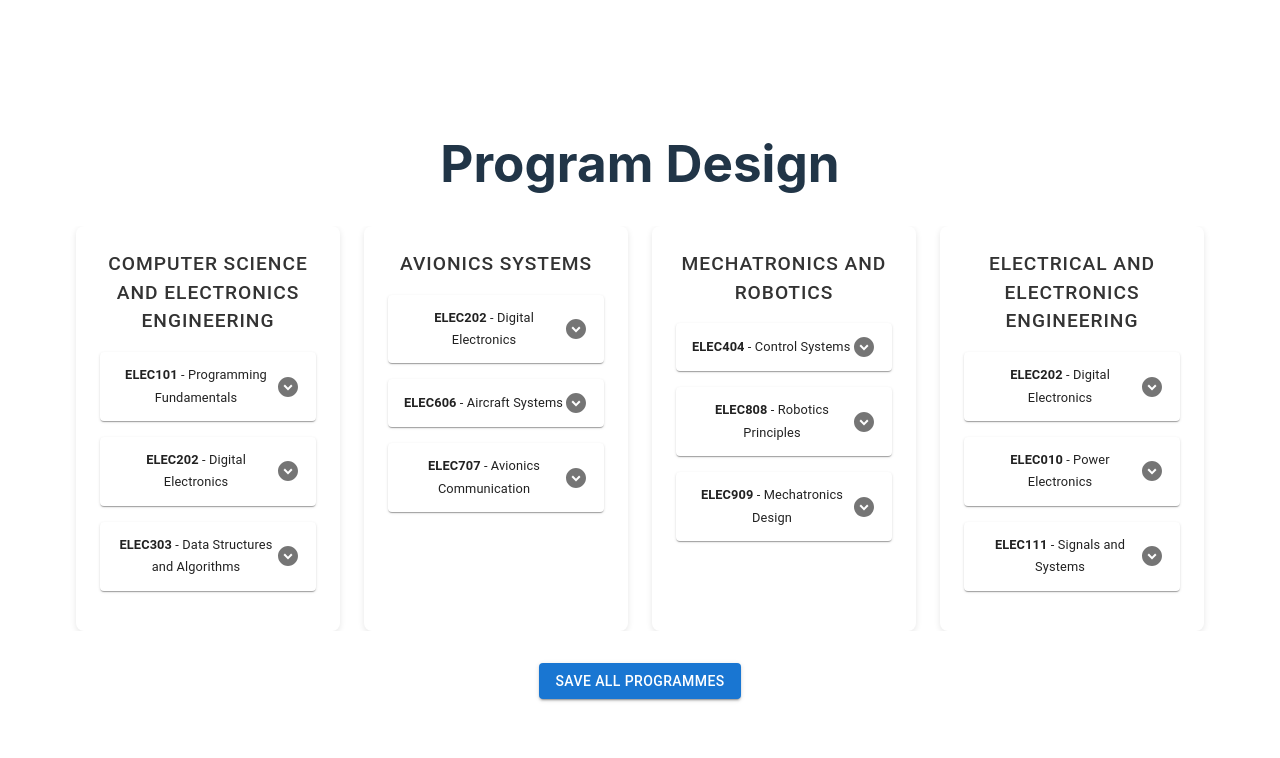
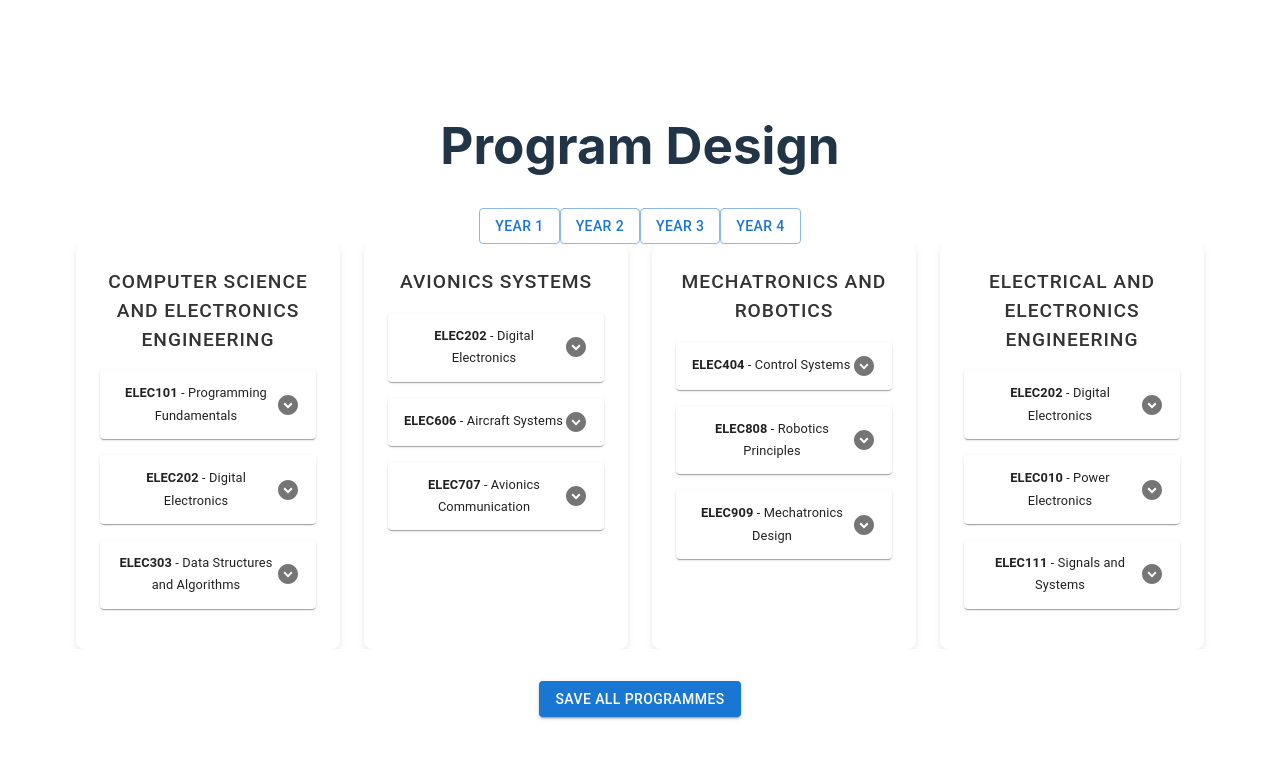
Before and after one commit to virejdasani/sweat_v2, a React (Vite) app in the folder client/: page /admin/programme-design in a window 1280 px wide. Shown: the top 758 px of the page. Built offline with nearby package versions, Linux system fonts and the light colour scheme.

Commit message:
WIP: filter by year

```diff
--- /dev/null
+++ b/client/src/components/admin/ProgrammeDesigner/ModuleFilterButtons.tsx
@@ -0,0 +1,26 @@
+import { Button as MuiButton } from '@mui/material';
+
+interface ModuleFilterButtonsProps {
+  onFilterChange: (year: number) => void;
+}
+
+function ModuleFilterButtons({ onFilterChange }: ModuleFilterButtonsProps) {
+  const years = [1, 2, 3, 4];
+
+  return (
+    <div className="module-filter-buttons">
+      {years.map((year) => (
+        <MuiButton
+          key={year}
+          variant="outlined"
+          color="primary"
+          onClick={() => onFilterChange(year)}
+        >
+          Year {year}
+        </MuiButton>
+      ))}
+    </div>
+  );
+}
+
+export default ModuleFilterButtons;
--- a/client/src/components/admin/ProgrammeDesigner/index.tsx
+++ b/client/src/components/admin/ProgrammeDesigner/index.tsx
@@ -14,18 +14,21 @@ import {
   moduleInstances,
 } from '../../../types/admin/ProgrammeDesigner';
 import {
+  handleFilterChange,
   handleOnDragEnd,
   handleSaveAllProgrammes,
 } from '../../../utils/admin/ProgrammeDesigner';
 import ModuleList from './ModuleCard';
 import './ProgrammeDesigner.css';
 import { Button as MuiButton } from '@mui/material';
+import ModuleFilterButtons from './ModuleFilterButtons';
 
 function ProgrammeDesigner() {
   const [programmeState, setProgrammeState] = useState<Programme[]>(programmes);
   const [moduleState, setModuleState] = useState<Module[]>(modules);
   const [moduleInstanceState, setModuleInstanceState] =
     useState<ModuleInstance[]>(moduleInstances);
+  const [selectedYear, setSelectedYear] = useState<number | null>(null);
 
   const getModuleById = (moduleId: string) => {
     return moduleState.find((module) => module.id === moduleId);
@@ -37,8 +40,17 @@ function ProgrammeDesigner() {
     );
   };
 
+  const filteredModuleInstances = selectedYear
+    ? moduleInstanceState.filter(
+        (instance) => getModuleById(instance.moduleId)?.year === selectedYear,
+      )
+    : moduleInstanceState;
+
   return (
     <div className="programme-designer">
+      <ModuleFilterButtons
+        onFilterChange={(year) => handleFilterChange(year, setSelectedYear)}
+      />
       <DragDropContext
         onDragEnd={(result: DropResult) =>
           handleOnDragEnd(
@@ -47,6 +59,8 @@ function ProgrammeDesigner() {
             setProgrammeState,
             moduleInstanceState,
             setModuleInstanceState,
+            selectedYear,
+            moduleState,
           )
         }
       >
@@ -57,21 +71,28 @@ function ProgrammeDesigner() {
               <Droppable droppableId={programme.id}>
                 {(provided) => (
                   <div ref={provided.innerRef} {...provided.droppableProps}>
-                    {programme.moduleInstanceIds.map(
-                      (moduleInstanceId, index) => {
+                    {programme.moduleInstanceIds
+                      .map((moduleInstanceId) => {
                         const moduleInstance =
                           getModuleInstanceById(moduleInstanceId);
                         const module = moduleInstance
                           ? getModuleById(moduleInstance.moduleId)
                           : null;
-
-                        return moduleInstance && module ? (
+                        return { moduleInstance, module };
+                      })
+                      .filter(
+                        ({ module }) =>
+                          !selectedYear || module?.year === selectedYear,
+                      )
+                      .map(({ moduleInstance, module }, index) => (
                         <Draggable
-                            key={moduleInstance.id}
-                            draggableId={moduleInstance.id}
+                          key={moduleInstance?.id}
+                          draggableId={moduleInstance?.id || ''}
                           index={index}
                         >
                           {(provided) => (
+                            <div>
+                              {module ? (
                                 <div
                                   ref={provided.innerRef}
                                   {...provided.draggableProps}
@@ -79,11 +100,11 @@ function ProgrammeDesigner() {
                                 >
                                   <ModuleList modules={[module]} />
                                 </div>
+                              ) : null}
+                            </div>
                           )}
                         </Draggable>
-                        ) : null;
-                      },
-                    )}
+                      ))}
                     {provided.placeholder}
                   </div>
                 )}
--- a/client/src/types/admin/ProgrammeDesigner/index.ts
+++ b/client/src/types/admin/ProgrammeDesigner/index.ts
@@ -2,6 +2,7 @@ export interface Module {
   id: string;
   name: string;
   credits: number;
+  year: 1 | 2 | 3 | 4;
 }
 
 export interface Programme {
@@ -29,17 +30,22 @@ export interface ModuleInstance {
 }
 
 export const modules: Module[] = [
-  { id: 'ELEC101', name: 'Programming Fundamentals', credits: 4 },
-  { id: 'ELEC202', name: 'Digital Electronics', credits: 3 },
-  { id: 'ELEC303', name: 'Data Structures and Algorithms', credits: 4 },
-  { id: 'ELEC404', name: 'Control Systems', credits: 4 },
-  { id: 'ELEC505', name: 'Embedded Systems', credits: 3 },
-  { id: 'ELEC606', name: 'Aircraft Systems', credits: 4 },
-  { id: 'ELEC707', name: 'Avionics Communication', credits: 3 },
-  { id: 'ELEC808', name: 'Robotics Principles', credits: 4 },
-  { id: 'ELEC909', name: 'Mechatronics Design', credits: 4 },
-  { id: 'ELEC010', name: 'Power Electronics', credits: 3 },
-  { id: 'ELEC111', name: 'Signals and Systems', credits: 4 },
+  { id: 'ELEC101', name: 'Programming Fundamentals', credits: 4, year: 1 },
+  { id: 'ELEC202', name: 'Digital Electronics', credits: 3, year: 2 },
+  {
+    id: 'ELEC303',
+    name: 'Data Structures and Algorithms',
+    credits: 4,
+    year: 3,
+  },
+  { id: 'ELEC404', name: 'Control Systems', credits: 4, year: 4 },
+  { id: 'ELEC505', name: 'Embedded Systems', credits: 3, year: 3 },
+  { id: 'ELEC606', name: 'Aircraft Systems', credits: 4, year: 4 },
+  { id: 'ELEC707', name: 'Avionics Communication', credits: 3, year: 4 },
+  { id: 'ELEC808', name: 'Robotics Principles', credits: 4, year: 4 },
+  { id: 'ELEC909', name: 'Mechatronics Design', credits: 4, year: 4 },
+  { id: 'ELEC010', name: 'Power Electronics', credits: 3, year: 3 },
+  { id: 'ELEC111', name: 'Signals and Systems', credits: 4, year: 3 },
 ];
 
 export const moduleInstances: ModuleInstance[] = [
--- a/client/src/utils/admin/ProgrammeDesigner/index.ts
+++ b/client/src/utils/admin/ProgrammeDesigner/index.ts
@@ -3,6 +3,7 @@ import { DropResult } from 'react-beautiful-dnd';
 import {
   Programme,
   ModuleInstance,
+  Module,
 } from '../../../types/admin/ProgrammeDesigner';
 
 export function handleOnDragEnd(
@@ -11,10 +12,13 @@ export function handleOnDragEnd(
   setProgrammes: (programmes: Programme[]) => void,
   moduleInstances: ModuleInstance[],
   setModuleInstances: (moduleInstances: ModuleInstance[]) => void,
+  selectedYear: number | null,
+  modules: Module[],
 ) {
   if (!result.destination) return;
 
   const { source, destination } = result;
+
   const newProgrammes = Array.from(programmes);
   const newModuleInstances = Array.from(moduleInstances);
 
@@ -48,7 +52,6 @@ export function handleOnDragEnd(
         0,
         draggedModuleInstanceId,
       );
-
       const draggedModuleInstance = newModuleInstances.find(
         (instance) => instance.id === draggedModuleInstanceId,
       );
@@ -58,8 +61,16 @@ export function handleOnDragEnd(
     }
   }
 
+  // Filter the moduleInstances based on the selected year
+  const filteredModuleInstances = selectedYear
+    ? newModuleInstances.filter((instance) => {
+        const module = modules.find((m) => m.id === instance.moduleId);
+        return module?.year === selectedYear;
+      })
+    : newModuleInstances;
+
   setProgrammes(newProgrammes);
-  setModuleInstances(newModuleInstances);
+  setModuleInstances(filteredModuleInstances);
 }
 
 export const saveAllProgrammes = (programmeState: Programme[]) => {
@@ -74,3 +85,10 @@ export const handleSaveAllProgrammes = (
   event.preventDefault(); // Prevent default button behavior
   saveAllProgrammes(programmeState);
 };
+
+export const handleFilterChange = (
+  year: number,
+  setSelectedYear: (year: number) => void,
+) => {
+  setSelectedYear(year);
+};
```
Lines whose indentation alone changed are shown as unchanged.
